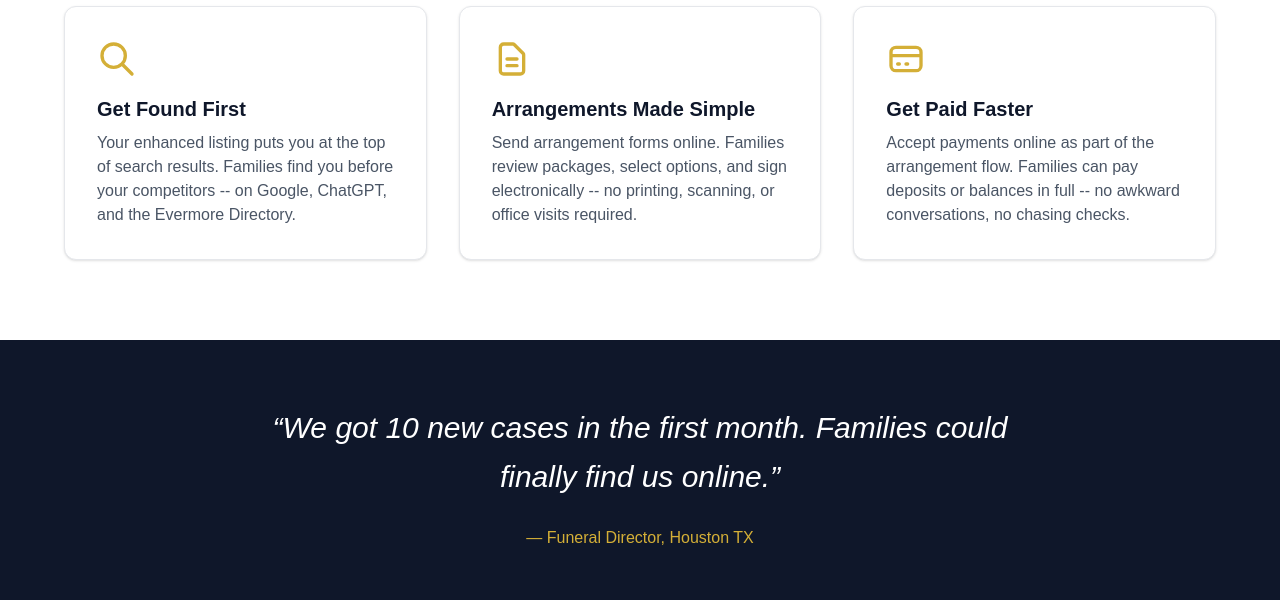
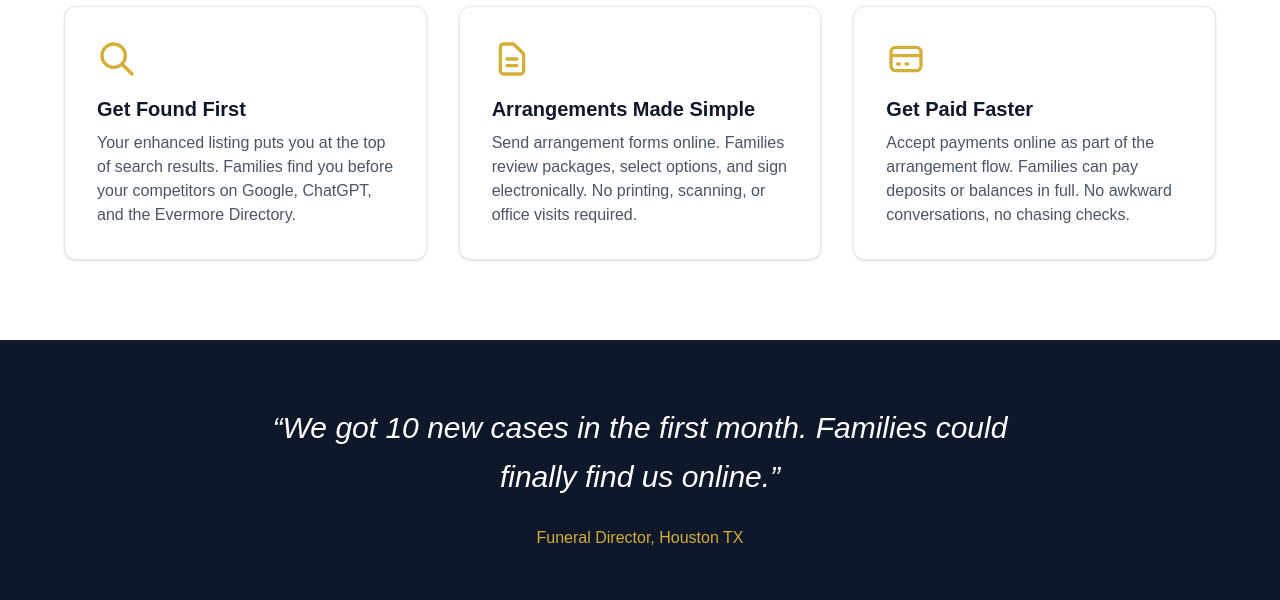
Before and after one commit to tntfeely-spec/evermore-pro, a Next.js app: page /pro/ in a window 1280 px wide. Shown: the part 820-1420 px from the top of the page. Built offline with nearby package versions, Linux system fonts and the light colour scheme.

Commit message:
Fix remaining dash violations on marketing homepage

```diff
--- a/app/dashboard/settings/page.tsx
+++ b/app/dashboard/settings/page.tsx
@@ -182,7 +182,7 @@ export default function SettingsPage() {
           <div>
             <h3 className="text-sm text-gray-500">Current Plan</h3>
             <p className="text-lg font-semibold text-gray-900 mt-1">
-              Evermore Pro &mdash; $199/month
+              Evermore Pro, $199/month
             </p>
           </div>
 
--- a/app/page.tsx
+++ b/app/page.tsx
@@ -75,7 +75,7 @@ export default function HomePage() {
               <h3 className="text-xl font-semibold text-[#0F172A] mb-2">Get Found First</h3>
               <p className="text-gray-600">
                 Your enhanced listing puts you at the top of search results. Families find you
-                before your competitors -- on Google, ChatGPT, and the Evermore Directory.
+                before your competitors on Google, ChatGPT, and the Evermore Directory.
               </p>
             </div>
 
@@ -102,7 +102,7 @@ export default function HomePage() {
               </h3>
               <p className="text-gray-600">
                 Send arrangement forms online. Families review packages, select options, and sign
-                electronically -- no printing, scanning, or office visits required.
+                electronically. No printing, scanning, or office visits required.
               </p>
             </div>
 
@@ -127,7 +127,7 @@ export default function HomePage() {
               <h3 className="text-xl font-semibold text-[#0F172A] mb-2">Get Paid Faster</h3>
               <p className="text-gray-600">
                 Accept payments online as part of the arrangement flow. Families can pay deposits
-                or balances in full -- no awkward conversations, no chasing checks.
+                or balances in full. No awkward conversations, no chasing checks.
               </p>
             </div>
           </div>
@@ -142,7 +142,7 @@ export default function HomePage() {
             online.&rdquo;
           </p>
           <p className="text-[#D4AF37] font-medium">
-            &mdash; Funeral Director, Houston TX
+            Funeral Director, Houston TX
           </p>
         </div>
       </section>
--- a/app/pricing/page.tsx
+++ b/app/pricing/page.tsx
@@ -74,7 +74,7 @@ export default function PricingPage() {
           href="/signup"
           className="block w-full bg-[#D4AF37] text-[#0F172A] py-3 rounded-lg font-semibold text-center hover:bg-[#E8CC6A] transition-colors"
         >
-          Start Free Trial &mdash; No Credit Card Required
+          Start Free Trial. No Credit Card Required.
         </Link>
 
         <p className="text-sm text-gray-500 text-center mt-4">
```
